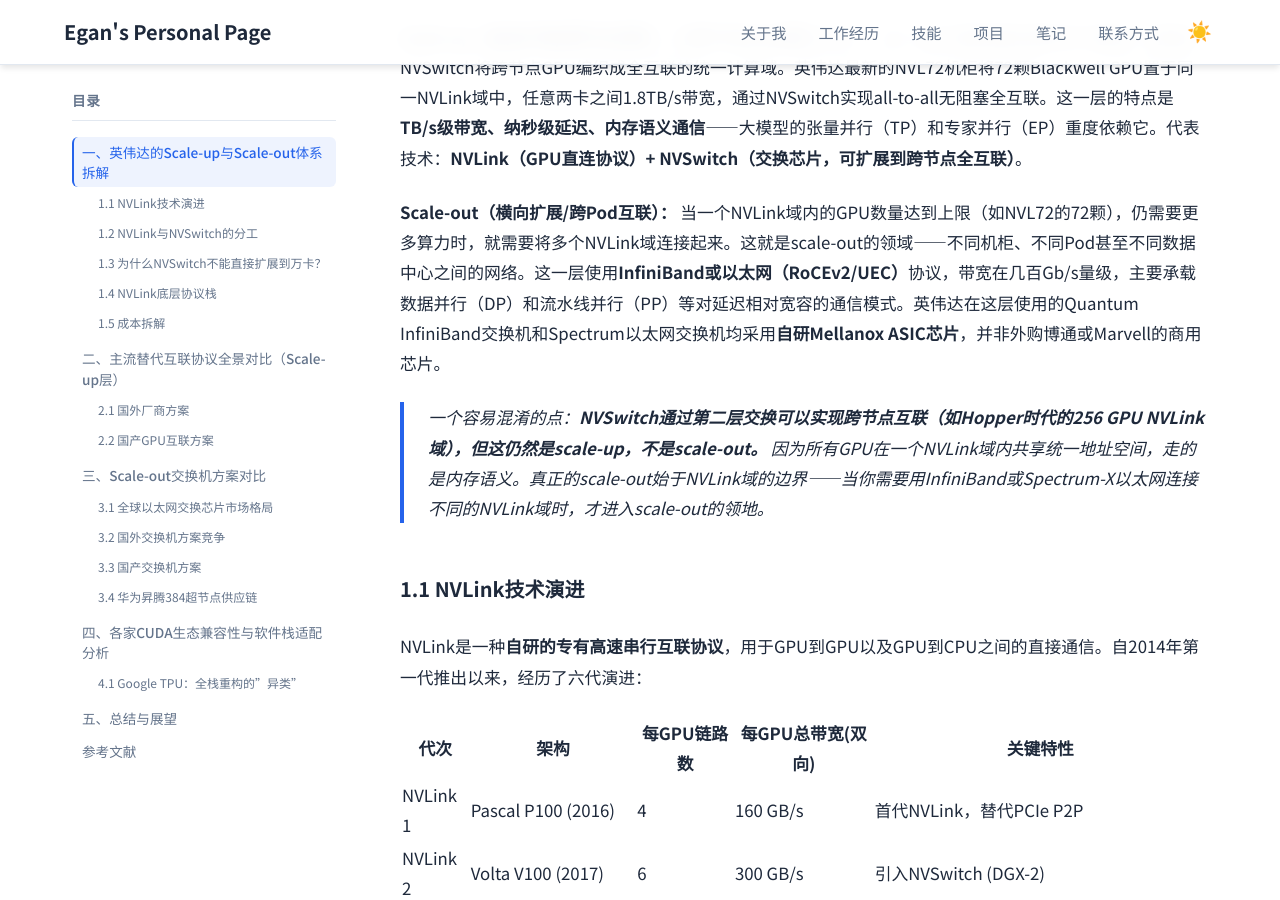
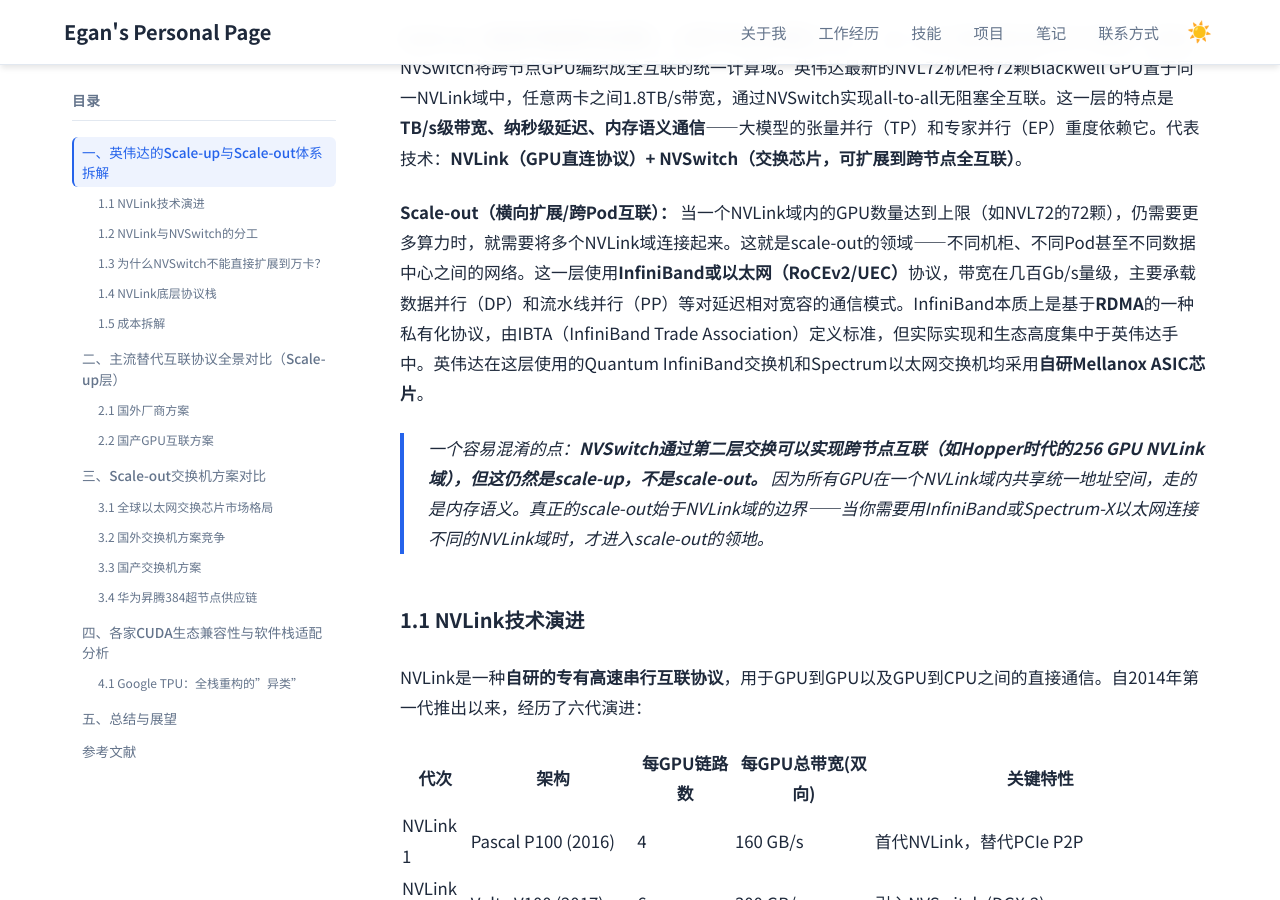
Before and after one commit to Lejun-Hu/Lejun-Hu.github.io, a Jekyll site: the page built from _notes/2026-7-12-GPU_Interconnect_Research.md, in a window 1280 px wide and 900 px high, scrolled down 1107 px. Built offline with Jekyll 4.4.1, drawn with Linux system fonts in a browser that asks for light colours.

Commit message:
refine: 修改scale-out段，补充InfiniBand基于RDMA的定位，调整用词

```diff
--- a/_notes/2026-7-12-GPU_Interconnect_Research.md
+++ b/_notes/2026-7-12-GPU_Interconnect_Research.md
@@ -24,7 +24,7 @@ published: true
 
 **Scale-up（纵向扩展/超节点互联）：** 在**单个NVLink域**内工作——从一台8卡服务器内部的GPU直连，到通过NVSwitch将跨节点GPU编织成全互联的统一计算域。英伟达最新的NVL72机柜将72颗Blackwell GPU置于同一NVLink域中，任意两卡之间1.8TB/s带宽，通过NVSwitch实现all-to-all无阻塞全互联。这一层的特点是**TB/s级带宽、纳秒级延迟、内存语义通信**——大模型的张量并行（TP）和专家并行（EP）重度依赖它。代表技术：**NVLink（GPU直连协议）+ NVSwitch（交换芯片，可扩展到跨节点全互联）**。
 
-**Scale-out（横向扩展/跨Pod互联）：** 当一个NVLink域内的GPU数量达到上限（如NVL72的72颗），仍需要更多算力时，就需要将多个NVLink域连接起来。这就是scale-out的领域——不同机柜、不同Pod甚至不同数据中心之间的网络。这一层使用**InfiniBand或以太网（RoCEv2/UEC）**协议，带宽在几百Gb/s量级，主要承载数据并行（DP）和流水线并行（PP）等对延迟相对宽容的通信模式。英伟达在这层使用的Quantum InfiniBand交换机和Spectrum以太网交换机均采用**自研Mellanox ASIC芯片**，并非外购博通或Marvell的商用芯片。
+**Scale-out（横向扩展/跨Pod互联）：** 当一个NVLink域内的GPU数量达到上限（如NVL72的72颗），仍需要更多算力时，就需要将多个NVLink域连接起来。这就是scale-out的领域——不同机柜、不同Pod甚至不同数据中心之间的网络。这一层使用**InfiniBand或以太网（RoCEv2/UEC）**协议，带宽在几百Gb/s量级，主要承载数据并行（DP）和流水线并行（PP）等对延迟相对宽容的通信模式。InfiniBand本质上是基于**RDMA**的一种私有化协议，由IBTA（InfiniBand Trade Association）定义标准，但实际实现和生态高度集中于英伟达手中。英伟达在这层使用的Quantum InfiniBand交换机和Spectrum以太网交换机均采用**自研Mellanox ASIC芯片**。
 
 > 一个容易混淆的点：**NVSwitch通过第二层交换可以实现跨节点互联（如Hopper时代的256 GPU NVLink域），但这仍然是scale-up，不是scale-out。** 因为所有GPU在一个NVLink域内共享统一地址空间，走的是内存语义。真正的scale-out始于NVLink域的边界——当你需要用InfiniBand或Spectrum-X以太网连接不同的NVLink域时，才进入scale-out的领地。
 
```
